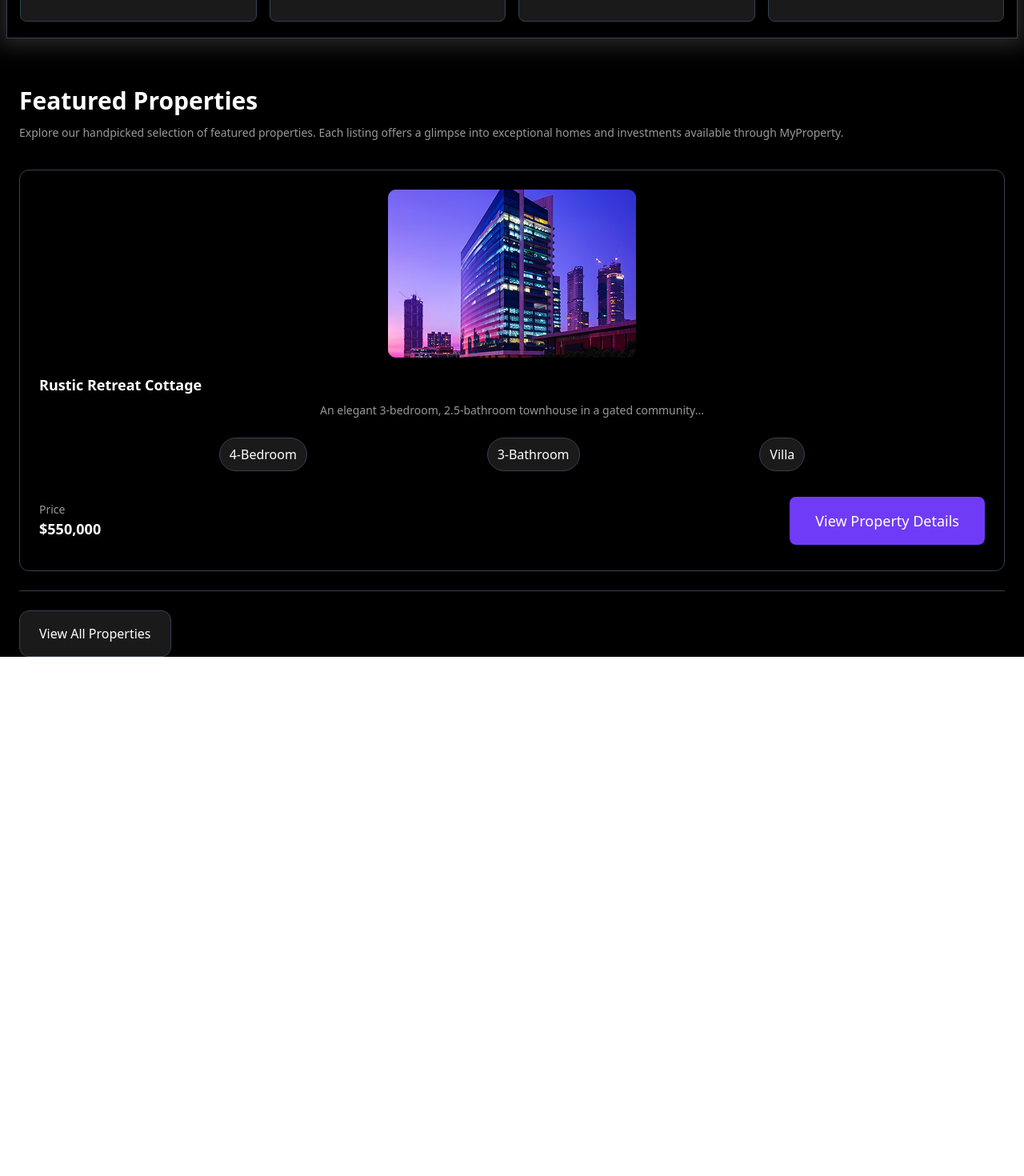
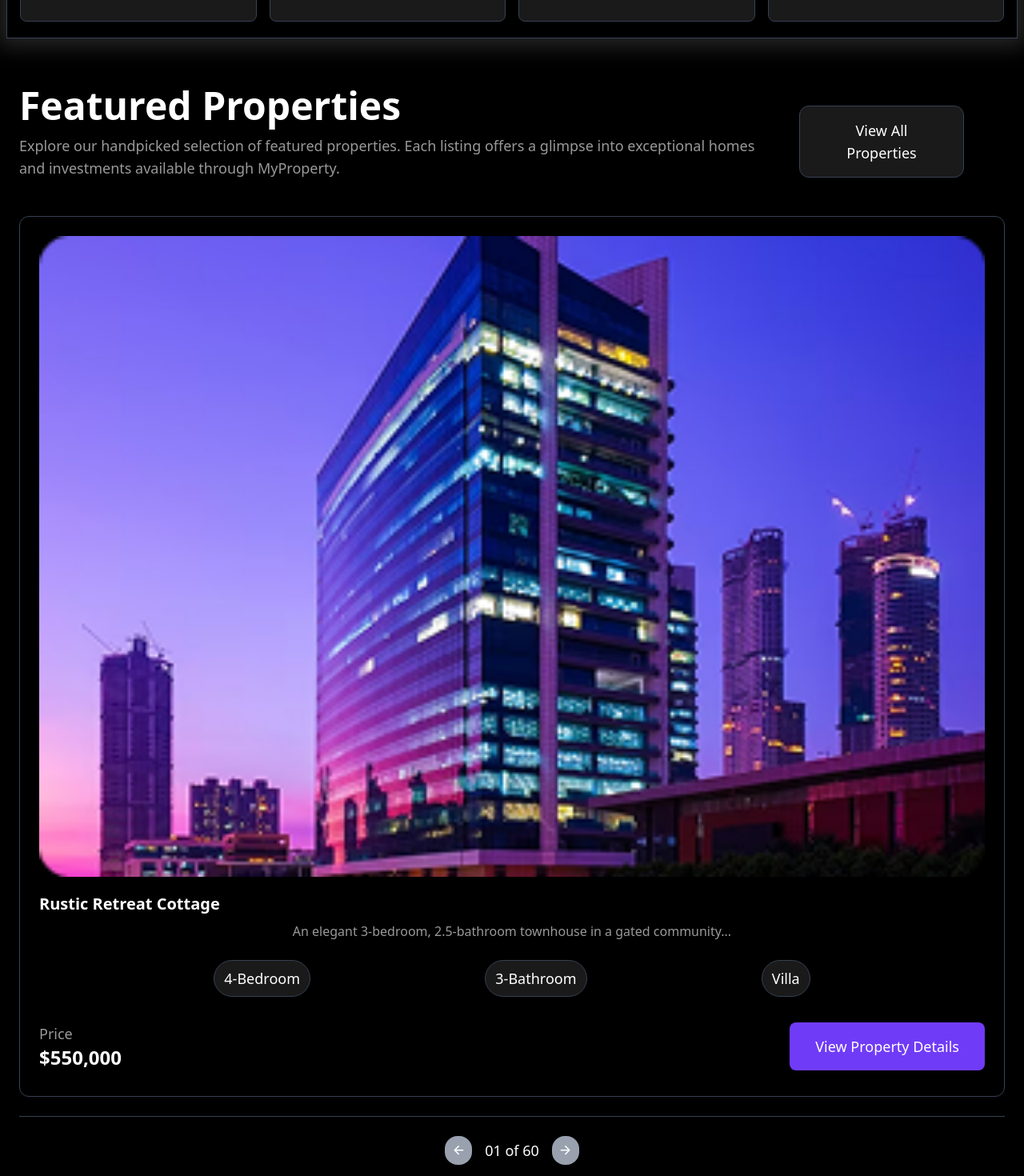
Before and after one commit to omk1r/MyProperty, a React (Vite) app in the folder client/: page / in a window 1280 px wide. Shown: the part 1000-2470 px from the top of the page at 80% size. Before the commit the page ends 1861 px from the top, so only its background shows below. Built offline with nearby package versions, Linux system fonts and the light colour scheme.

Commit message:
featured component ui done

```diff
--- a/client/src/pages/Home.tsx
+++ b/client/src/pages/Home.tsx
@@ -106,43 +106,49 @@ const Home = () => {
       </div>
 
       {/* featured properties */}
-      <div className="my-10 px-6">
-        <div>
-          <h3 className="font-semibold text-3xl">Featured Properties</h3>
-          <p className="my-3 font-medium text-[#999999] text-sm">
+      <div className="grid grid-cols-4 my-10 px-6">
+        <div id="div1" className="col-span-4 md:col-span-3">
+          <h3 className="font-semibold text-3xl md:text-4xl xl:text-5xl">
+            Featured Properties
+          </h3>
+          <p className="my-3 font-medium text-[#999999] text-sm md:text-base xl:text-lg">
             Explore our handpicked selection of featured properties. Each
             listing offers a glimpse into exceptional homes and investments
             available through MyProperty.
           </p>
         </div>
 
-        <div className="py-6 border-gray-700 border-b">
+        <div id="div2" className="col-span-4 py-6 border-gray-700 border-b">
           <div className="flex flex-col items-center px-6 py-6 border border-gray-700 rounded-xl">
-            <img src="./property-1.png" alt="" />
-            <h6 className="mt-5 w-full font-semibold text-lg">
+            <img src="./property-1.png" alt="" className="w-full" />
+            <h6 className="mt-5 w-full font-semibold text-lg md:text-xl">
               Rustic Retreat Cottage
             </h6>
-            <p className="mt-2 font-medium text-[#999999] text-sm">
+            <p className="mt-2 font-medium text-[#999999] text-sm md:text-base">
               An elegant 3-bedroom, 2.5-bathroom townhouse in a gated
               community...
             </p>
 
             <div className="flex flex-row flex-wrap justify-evenly items-center my-6 w-full">
-              <div className="flex items-center bg-[#1A1A1A] px-3 py-2 border border-gray-700 rounded-3xl">
+              <div className="flex items-center bg-[#1A1A1A] px-3 py-2 border border-gray-700 rounded-3xl font-medium text-sm xl:text-lg">
                 4-Bedroom
               </div>
-              <div className="flex items-center bg-[#1A1A1A] px-3 py-2 border border-gray-700 rounded-3xl">
+              <div className="flex items-center bg-[#1A1A1A] px-3 py-2 border border-gray-700 rounded-3xl font-medium text-sm xl:text-lg">
                 3-Bathroom
               </div>
-              <div className="flex items-center bg-[#1A1A1A] px-3 py-2 border border-gray-700 rounded-3xl">
+              <div className="flex items-center bg-[#1A1A1A] px-3 py-2 border border-gray-700 rounded-3xl font-medium text-sm xl:text-lg">
                 Villa
               </div>
             </div>
 
             <div className="flex flex-row justify-between items-center w-full">
               <div className="flex flex-col items-start">
-                <p className="font-medium text-[#999999] text-sm">Price</p>
-                <span className="font-semibold text-lg">$550,000</span>
+                <p className="font-medium text-[#999999] text-sm xl:text-lg">
+                  Price
+                </p>
+                <span className="font-semibold text-lg md:text-xl xl:text-2xl">
+                  $550,000
+                </span>
               </div>
               <button className="bg-[#703BF7] my-2 px-8 py-4 rounded-lg font-medium text-sm xl:text-lg">
                 View Property Details
@@ -151,10 +157,23 @@ const Home = () => {
           </div>
         </div>
 
-        <div className="my-6">
-          <button className="flex items-center bg-[#1A1A1A] px-6 py-4 border border-gray-700 rounded-xl">
+        <div
+          id="div3"
+          className="flex justify-center items-center col-span-2 md:col-span-1 md:col-start-4 md:row-start-1 my-6"
+        >
+          <button className="flex justify-center items-center bg-[#1A1A1A] md:px-6 py-4 border border-gray-700 rounded-xl w-full md:w-2/3 text-sm xl:text-lg">
             View All Properties
           </button>
+        </div>
+        <div
+          id="div4"
+          className="flex justify-center items-center gap-1 md:gap-4 col-span-2 md:col-span-4 my-6"
+        >
+          <i className="ri-arrow-left-line bg-gray-400 px-1 md:px-2 md:py-1 rounded-2xl md:text-lg"></i>
+          <p className="font-medium text-sm md:text-base xl:text-lg">
+            01 of 60
+          </p>
+          <i className="ri-arrow-right-line bg-gray-400 px-1 md:px-2 md:py-1 rounded-2xl md:text-lg"></i>
         </div>
       </div>
     </>
```
